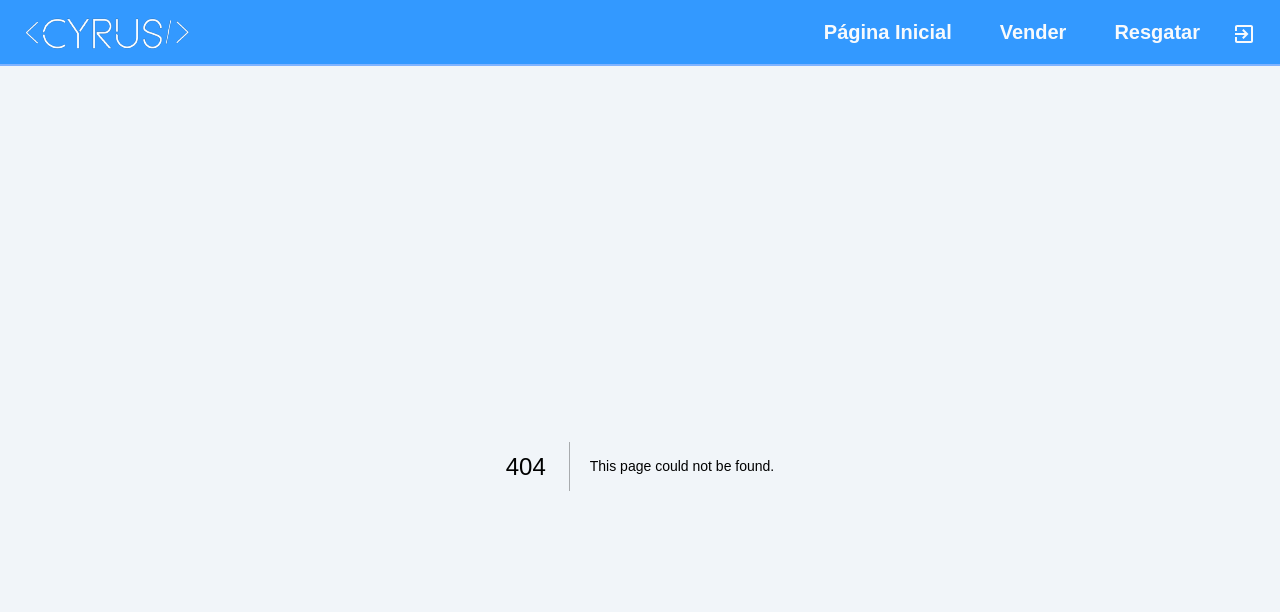
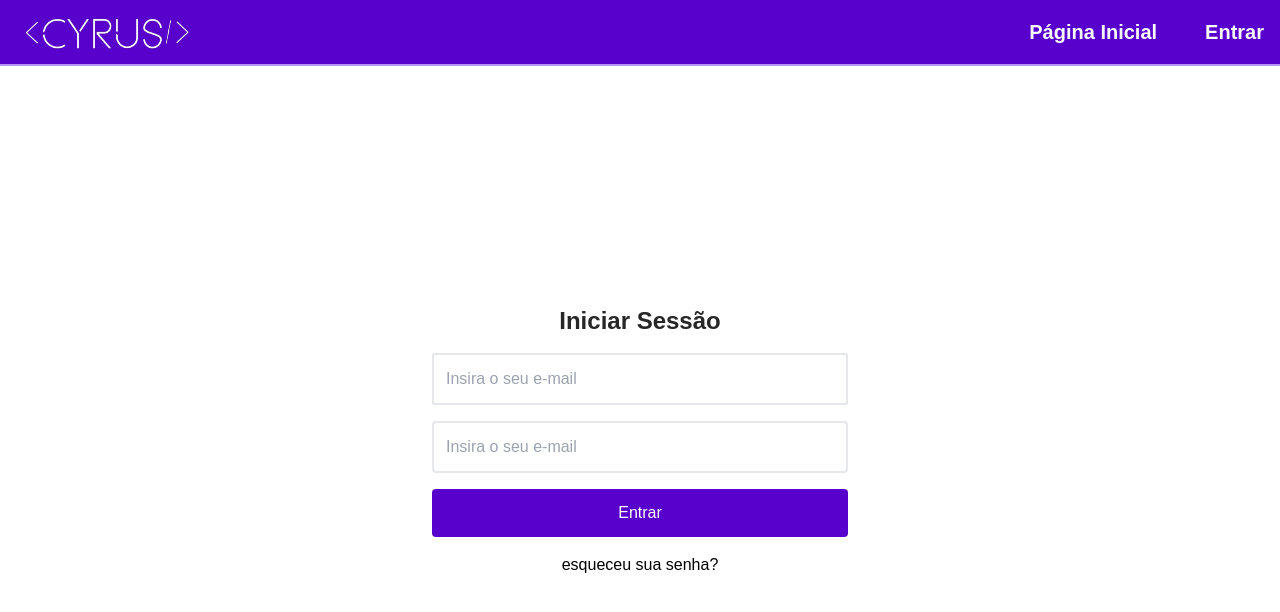
Before and after one commit to GiovannaGuzzardi/earth_front, a Next.js app: page /login in a window 1280 px wide. Before the commit this address had no page. Shown: the top 612 px of the page. Built offline with nearby package versions, Linux system fonts and the light colour scheme.

Commit message:
"adição de context e login mock"

```diff
--- a/src/app/layout.tsx
+++ b/src/app/layout.tsx
@@ -2,6 +2,7 @@ import type { Metadata } from "next";
 import { Inter } from "next/font/google";
 import "../styles/globals.css";
 import {Layout } from "@/components/layout";
+import {AppWrapper} from "@/context";
 
 const inter = Inter({ subsets: ["latin"] });
 
@@ -15,13 +16,15 @@ export default function RootLayout({
 }: Readonly<{
   children: React.ReactNode;
 }>) {
-
   return (
-    <html lang="en">
+    <AppWrapper>
+    <html lang
+    ="en">
       <body className="h-screen w-screen overflow-hidden flex flex-col">
-        <Layout />
-        <main className="flex-1 overflow-auto bg-slate-100">{children}</main>
+          <Layout />
+          <main className="flex-grow flex flex-col">{children}</main>
       </body>
     </html>
+    </AppWrapper>
   );
 }
--- /dev/null
+++ b/src/app/login/page.tsx
@@ -0,0 +1,35 @@
+"use client";
+import { useAppContext } from "@/context";
+import { useRouter } from "next/navigation";
+
+export default function login() {
+  const router = useRouter();
+  const {setLogin} = useAppContext();
+
+  const handleClick = () => {
+    setLogin(true); // Atualiza o estado
+    router.push('/'); // Redireciona para a página desejada
+  };
+
+  return (
+    <div className="flex flex-col items-center justify-center flex-grow p-4 content-center justify-self-center">
+      <h1 className="m-4 text-2xl font-bold ">Iniciar Sessão</h1>
+      <div className="grid grid-flow-row gap-4 items-center sm:w-1/3">
+        <input
+          type="text"
+          placeholder="Insira o seu e-mail "
+          className=" border-2 p-3 rounded-sm"
+        />
+        <input
+          type="text"
+          placeholder="Insira o seu e-mail "
+          className=" border-2 p-3 rounded"
+        />
+        <button className="bg-primary-400 p-3 rounded text-white"
+        onClick={handleClick}
+        >Entrar</button>
+        <a href="" className=" text-center text-black hover:text-primary-400">esqueceu sua senha?</a>
+      </div>
+    </div>
+  );
+}
--- a/src/app/page.tsx
+++ b/src/app/page.tsx
@@ -1,28 +1,32 @@
+"use client"
 import Image from "next/image";
 import "../styles/globals.css";
+import { useAppContext } from "@/context";
 
-export default async function Home() {
-  const res = await fetch("https://jsonplaceholder.typicode.com/users");
-  var a = 1;
+export default function Home() {
+  // const res = await fetch("https://jsonplaceholder.typicode.com/users");
+  // var a = 1;
 
-  interface User {
-    id: number;
-    name: string;
-    email: string;
-    phone: string;
-  }
+  // interface User {
+  //   id: number;
+  //   name: string;
+  //   email: string;
+  //   phone: string;
+  // }
 
-  const users = (await res.json()) as User[];
+  const {login, setLogin} = useAppContext();
+  // const users = (await res.json()) as User[];
   return (
     <>
       <div className=" container">
-        <ul>
+        <h1>{login}</h1>
+        {/* <ul>
           {users.map((user) => (
             <li key={user?.id}>
               <h2>{user?.name}</h2>
             </li>
           ))}
-        </ul>
+        </ul> */}
         <a href="/contato">contatos</a>
       </div>
     </>
--- a/src/components/layout/index.tsx
+++ b/src/components/layout/index.tsx
@@ -4,31 +4,40 @@ import { useEffect, useState } from "react";
 import logo_text from "../../../public/img/logo_text.svg";
 import Image from "next/image";
 import ExitToAppIcon from "@mui/icons-material/ExitToApp";
+import { useAppContext } from "@/context";
+import { log } from "console";
+import { useRouter } from "next/navigation";
 
 export function Layout() {
   const [selected, setSelected] = useState(true);
   const [options, setOptions] = useState([
-    { name: "Home", link: "/" },
+    { name: "", link: "/" },
   ]);
-
+  const router = useRouter();
+  const {login, setLogin} = useAppContext();
 
   useEffect(() => {
-    if (!selected) {
-      setOptions([
-        { name: "Página Inicial", link: "/" },
-        { name: "Entrar", link: "/login" },
-      ]);
-    } else {
+    if (login) {
       setOptions([
         { name: "Página Inicial", link: "/" },
         { name: "Vender", link: "/sobre" },
         { name: "Resgatar", link: "/contato" },
       ]);
+    } else {
+      setOptions([
+        { name: "Página Inicial", link: "/" },
+        { name: "Entrar", link: "/login" },
+      ]);
     }
-  }, [selected]);
+  }, [login]);
+
+  const handleClick = () => {
+    setLogin(false); // Atualiza o estado
+    router.push('/login'); // Redireciona para a página desejada
+  };
 
   return (
-    <nav className="w-full flex justify-between items-center bg-opacity-90 bg-primary-300 border-b-2 border-primary-200">
+    <nav className="w-full flex justify-between items-center bg-opacity-90 bg-primary-400 border-b-2 border-primary-200">
       <a className="flex-grow-0 ml-3" href="/">
         <Image
           src={logo_text}
@@ -39,7 +48,7 @@ export function Layout() {
       <div className="flex space-x-4 flex-grow items-center justify-end">
         <div className="grid gap-4 grid-flow-col">
           {options.map((option) => (
-            <div className="mx-4">
+            <div className="mx-4" key={option.name}>
               <a
                 href={`${option.link}`}
                 className="font-bold text-xl text-slate-50  hover:text-slate-300"
@@ -48,14 +57,14 @@ export function Layout() {
               </a>
             </div>
           ))}
-          {selected && (
+          {login && (
             <div className="mr-6">
-              <a
-                href="/sair"
+              <button
                 className="font-bold text-xl text-slate-50  hover:text-slate-300"
+                onClick={handleClick}
               >
                 <ExitToAppIcon />
-              </a>
+              </button>
             </div>
           )}
         </div>
--- /dev/null
+++ b/src/context/index.tsx
@@ -0,0 +1,26 @@
+"use client"
+import { createContext, Dispatch, SetStateAction, useContext, useState } from "react";
+
+type AppContextType = {
+    login : boolean;
+    setLogin : Dispatch<SetStateAction<boolean>>;
+}
+
+const AppContext = createContext<AppContextType>({
+    login : false,
+    setLogin : () => {}
+});
+
+export  function AppWrapper({children } : {children : React.ReactNode}) {
+    let [login, setLogin] = useState<boolean>(false);
+
+    return (
+        <AppContext.Provider value={{login, setLogin}}>
+            {children}
+        </AppContext.Provider>
+    )
+}
+
+export function useAppContext(){
+    return useContext(AppContext);
+};
--- a/src/styles/globals.css
+++ b/src/styles/globals.css
@@ -17,15 +17,15 @@
   @layer base {
     :root {
 
-    --primary-100: #b3d1ff; /* Very Light Blue */
-    --primary-200: #80b3ff; /* Light Blue */
-    --primary-300: #3399ff; /* Bright Blue */
-    --primary-400: #007acc; /* Medium Blue */
-    --primary-500: #0056b3; /* Dark Blue */
-    --primary-600: #004080; /* Darker Blue */
-    --primary-700: #003366; /* Very Dark Blue */
-    --primary-800: #00264d; /* Navy Blue */
-    --primary-900: #001a33; /* Very Dark Navy Blue */
+    --primary-100: #e2dffb; /* Very Light Blue */
+    --primary-200: #b694f8; /* Light Blue */
+    --primary-300: #793bf6; /* Bright Blue */
+    --primary-400: #5800cc; /* Medium Blue */
+    --primary-500: #3f00b3; /* Dark Blue */
+    --primary-600: #2d0080; /* Darker Blue */
+    --primary-700: #1d0066; /* Very Dark Blue */
+    --primary-800: #17004d; /* Navy Blue */
+    --primary-900: #0f0033; /* Very Dark Navy Blue */
     --primary-1000: #000d1a; /* Almost Black Navy Blue */
 
 
```
Also changed, not shown: src/context/GlobalContext/index.tsx (deleted), src/context/GlobalContext/type.tsx (deleted).
